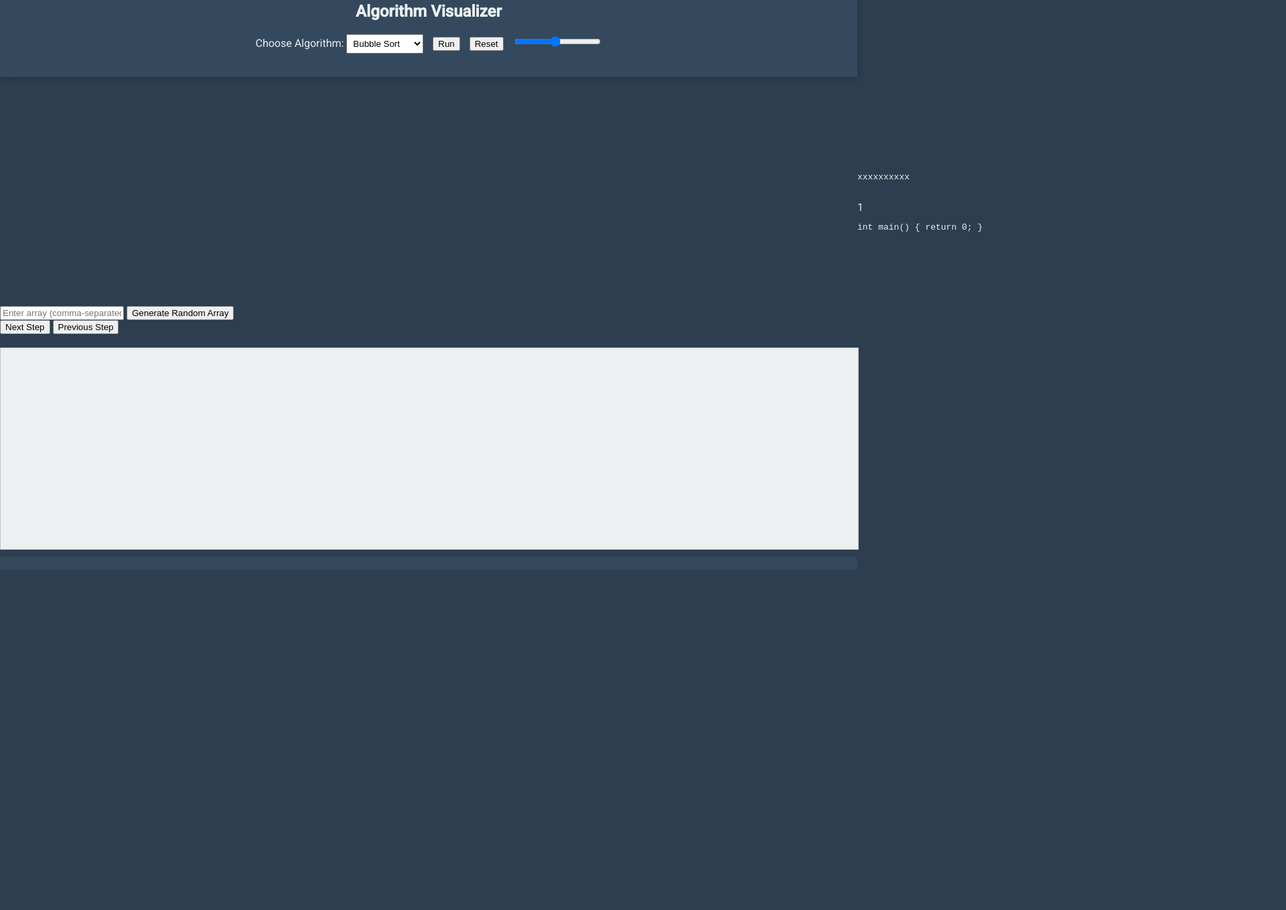
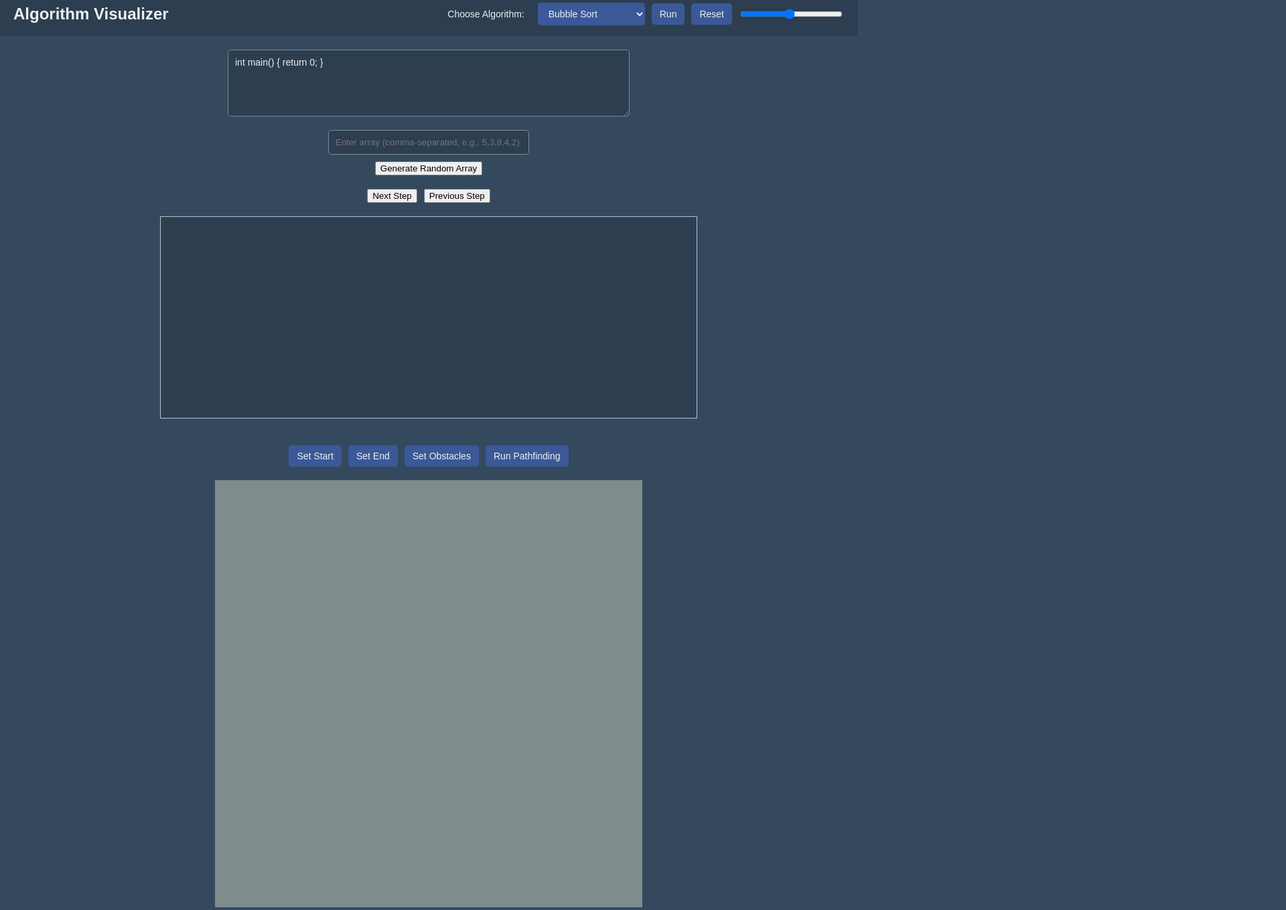
Before and after one commit to keremsemiz/algorithm-visualiser, a plain HTML site: page public/index.html in a window 1280 px wide. Shown: the part 12-1371 px from the top of the page at 67% size, 1920 px wide, since content can reach past the window. Before the commit the page ends 863 px from the top, so only its background shows below. Drawn offline with nearby package versions, Linux system fonts and the light colour scheme.

Commit message:
Do CSS fixes

```diff
--- a/public/index.html
+++ b/public/index.html
@@ -1,10 +1,8 @@
-<!DOCTYPE html>
 <html lang="en">
 <head>
     <meta charset="UTF-8">
     <meta name="viewport" content="width=device-width, initial-scale=1.0">
     <title>Algorithm Visualizer</title>
-    <link href="https://fonts.googleapis.com/css2?family=Roboto:wght@400;500&family=Roboto+Mono&display=swap" rel="stylesheet">
     <link rel="stylesheet" href="styles.css">
 </head>
 <body>
@@ -50,14 +48,7 @@
 
     <div id="feedback" class="feedback"></div>
 
-    <script src="https://cdnjs.cloudflare.com/ajax/libs/codemirror/5.65.5/codemirror.min.js"></script>
-    <script>
-        const codeEditor = CodeMirror.fromTextArea(document.getElementById('code-editor'), {
-            lineNumbers: true,
-            mode: "text/x-c++src",
-            theme: "default"
-        });
-    </script>
+
     <script src="script.js"></script>
 </body>
 </html>
--- a/public/script.js
+++ b/public/script.js
@@ -2,6 +2,7 @@ let currentStep = 0;
 let steps = [];
 let selectedAlgorithm = 'bubble-sort';
 let speed = 1000;
+let setMode = '';
 
 document.getElementById('algorithm-select').addEventListener('change', (event) => {
     selectedAlgorithm = event.target.value;
@@ -47,14 +48,14 @@ document.getElementById('run-pathfinding-btn').addEventListener('click', () => {
 });
 
 function toggleAlgorithmView(algorithm) {
-    document.getElementById('sorting-container').classList.add('hidden');
-    document.getElementById('pathfinding-container').classList.add('hidden');
+    document.getElementById('sorting-container').style.display = 'none';
+    document.getElementById('pathfinding-container').style.display = 'none';
 
     if (algorithm === 'pathfinding') {
-        document.getElementById('pathfinding-container').classList.remove('hidden');
+        document.getElementById('pathfinding-container').style.display = 'block';
         createGrid();
     } else {
-        document.getElementById('sorting-container').classList.remove('hidden');
+        document.getElementById('sorting-container').style.display = 'block';
     }
 }
 
--- a/public/styles.css
+++ b/public/styles.css
@@ -1,19 +1,22 @@
 body {
-    font-family: 'Roboto', sans-serif;
-    background-color: #2c3e50;
+    font-family: 'Arial', sans-serif;
+    background-color: #34495e;
     color: #ecf0f1;
     margin: 0;
     padding: 0;
     display: flex;
     flex-direction: column;
-    height: 100vh;
+    min-height: 100vh;
 }
 
 header {
-    background-color: #34495e;
+    background-color: #2c3e50;
     padding: 15px 20px;
     text-align: center;
     box-shadow: 0 2px 10px rgba(0, 0, 0, 0.2);
+    display: flex;
+    justify-content: space-between;
+    align-items: center;
 }
 
 header h1 {
@@ -23,29 +26,93 @@ header h1 {
 }
 
 .controls {
-    margin: 20px 0;
+    display: flex;
+    gap: 10px;
+    align-items: center;
 }
 
-.controls button {
+.controls label {
     margin-right: 10px;
+    font-size: 14px;
+}
+
+.controls button,
+.controls select,
+.controls input[type="range"] {
+    padding: 8px 12px;
+    border-radius: 5px;
+    border: none;
+    font-size: 14px;
+    cursor: pointer;
+    background-color: #3b5998;
+    color: #ecf0f1;
 }
 
 .controls select {
-    margin-right: 10px;
-    padding: 5px;
+    width: 160px;
+}
+
+#sorting-container {
+    padding: 20px;
+    display: none;
+    background-color: #34495e;
+    flex-grow: 1;
+    display: flex;
+    flex-direction: column;
+    align-items: center;
+}
+
+#pathfinding-container {
+    padding: 20px;
+    display: none;
+    background-color: #34495e;
+    flex-grow: 1;
+    display: flex;
+    flex-direction: column;
+    align-items: center;
+}
+
+#code-editor {
+    width: 100%;
+    max-width: 600px;
+    height: 100px;
+    margin-bottom: 20px;
+    padding: 10px;
+    background-color: #2c3e50;
+    color: #ecf0f1;
+    border: 1px solid #7f8c8d;
+    border-radius: 5px;
+    font-family: 'Arial', sans-serif;
+    font-size: 14px;
+}
+
+#array-input {
+    width: 100%;
+    max-width: 300px;
+    padding: 10px;
+    margin-bottom: 10px;
+    border-radius: 5px;
+    border: 1px solid #7f8c8d;
+    background-color: #2c3e50;
+    color: #ecf0f1;
 }
 
 .visualization-controls {
-    margin-bottom: 20px;
+    margin-top: 20px;
+    display: flex;
+    gap: 10px;
 }
 
-.visualization-area, .grid-container {
+.visualization-area {
+    width: 100%;
+    max-width: 800px;
+    height: 300px;
+    margin-top: 20px;
+    border: 1px solid #bdc3c7;
+    background-color: #2c3e50;
     display: flex;
-    flex-wrap: wrap;
-    width: 100%;
-    height: 300px;
-    border: 1px solid #bdc3c7;
-    background-color: #ecf0f1;
+    justify-content: center;
+    align-items: center;
 }
 
 .array-bar {
@@ -69,15 +136,16 @@ header h1 {
 
 .grid-container {
     display: grid;
-    grid-template-columns: repeat(20, 20px);
-    grid-template-rows: repeat(20, 20px);
-    gap: 1px;
-    background-color: #bdc3c7;
+    grid-template-columns: repeat(20, 30px);
+    grid-template-rows: repeat(20, 30px);
+    gap: 2px;
+    background-color: #7f8c8d;
+    margin-top: 20px;
 }
 
 .grid-cell {
-    width: 20px;
-    height: 20px;
+    width: 30px;
+    height: 30px;
     background-color: #ecf0f1;
     border: 1px solid #7f8c8d;
     box-sizing: border-box;
@@ -96,10 +164,6 @@ header h1 {
     background-color: #34495e;
 }
 
-.hidden {
-    display: none;
-}
-
 .feedback {
     margin-top: 10px;
     padding: 10px;
@@ -107,4 +171,9 @@ header h1 {
     color: #ecf0f1;
     border-radius: 5px;
     font-size: 14px;
+    text-align: center;
 }
+
+.hidden {
+    display: none;
+}
```
Also changed, not shown: 1 other file.
